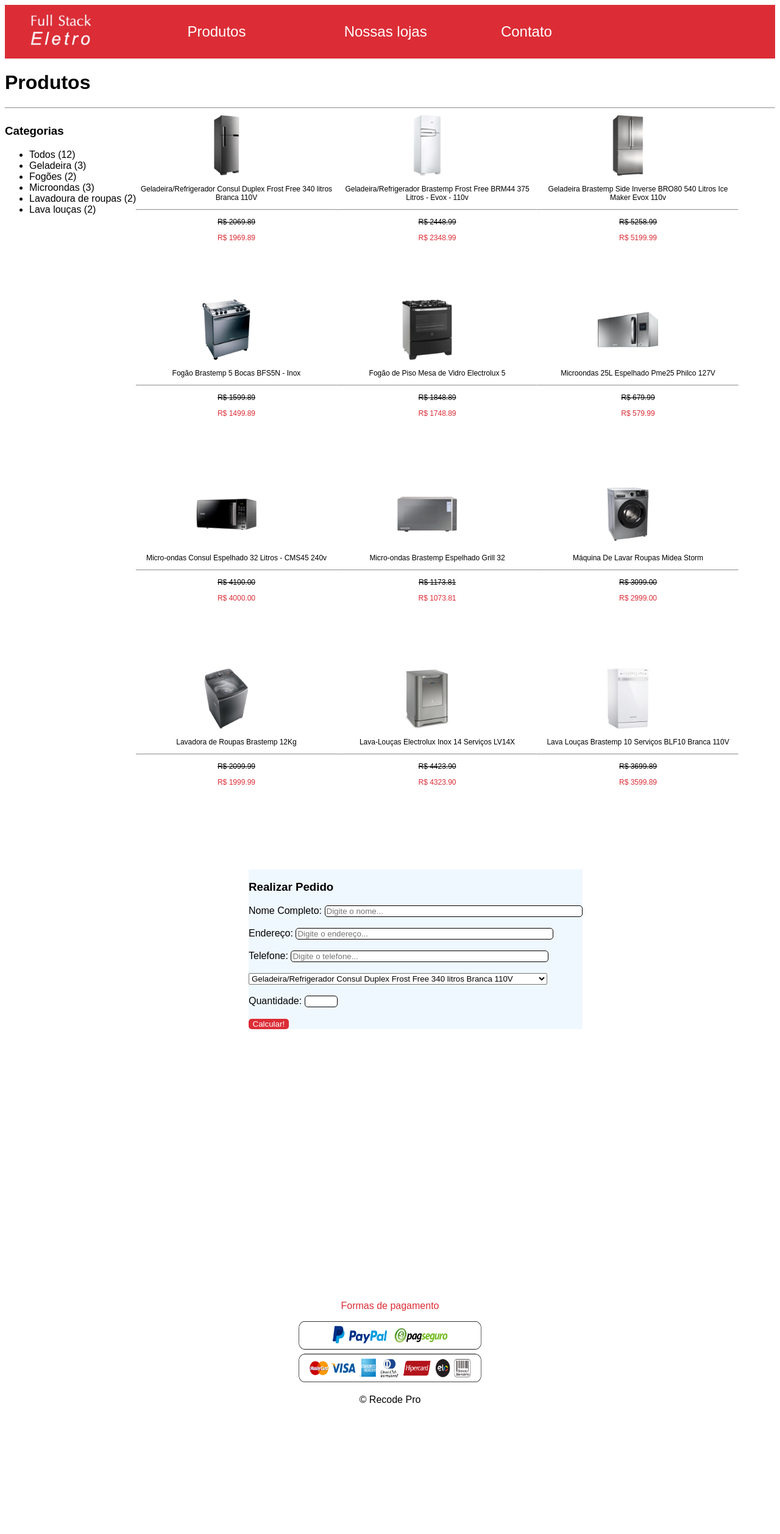
After one commit to gil-son/fullstackeletro, a PHP site: page /produtos.php in a window 1280 px wide. The commit adds this page. Shown: the whole page at 61% size. Run offline with PHP 8.4, Linux system fonts and the light colour scheme; data comes from the database, SQL or seed files in the repository; both versions use the stored data as it was before the commit.

Commit message:
version 3.0 Implementacao do PHP

```diff
--- /dev/null
+++ b/conexao.php
@@ -0,0 +1,16 @@
+<?php
+    $servername = "localhost";
+    $username="root";
+    $password="38013051Q!1qqqqqqq";
+    $database = "fseletro";
+
+    // Criando conexao
+    $conn = mysqli_connect($servername,$username,$password,$database);
+
+    // Verificando a conexão
+    if(!$conn){
+        die("A conexão ao BD falhou:".mysqli_connect_error());
+    }
+
+
+?>
--- a/css/estilo.css
+++ b/css/estilo.css
@@ -127,6 +127,17 @@
 }
 
 
+.formulario-pedido {
+    background: aliceblue;
+    display: block;
+    float: left;
+    margin: 0px 0px 0px 400px;
+}
+
+
+
+
+
 /* Página Contatos*/
 
 section.contatos {
@@ -149,9 +160,12 @@
 
 }
 
+.comentarios {
+    margin: 100px;
+}
 
 button#Enviar {
-    width: 10%;
+    width: 12%;
     background-color: #DC2D36;
     color: #fff;
     border: none;
--- /dev/null
+++ b/menu.html
@@ -0,0 +1,16 @@
+<nav class="menu">
+    <li>
+        <ul>
+           <a href="index.php"><img width="100px"  src="img/fullstackEletro.png" alt="Full Stack Eletro"></a>
+        </ul>
+       <ul>
+           <a href="produtos.php">Produtos</a>
+       </ul>
+       <ul>
+           <a href="loja.php">Nossas lojas</a>
+       </ul>
+       <ul>
+           <a href="contato.php">Contato</a>
+       </ul>
+   </li>
+</nav>
--- /dev/null
+++ b/produtos.php
@@ -0,0 +1,236 @@
+<?php
+    include_once('conexao.php');
+?>
+
+<!DOCTYPE html>
+<html lang="pt-br">
+<head>
+    <meta charset="UTF-8">
+    <meta name="viewport" content="width=device-width, initial-scale=1.0">
+    <title>Produtos - Full Stack Eletro</title>
+    <link rel="stylesheet" type="text/css" href="css/estilo.css" />
+    <script src="js/index.js"></script>
+</head>
+<body>
+     <!-- início Menu -->
+        <?php include_once('menu.html') ?>
+    <!-- Fim Menu -->
+
+    <main>
+        <header>
+            <h1>Produtos</h1>
+        </header>
+        <hr>
+            <!-- Categorias-->
+            <section class="categorias">
+                <h3>Categorias</h3>
+                    <ul>
+                        <li onclick="exibirCategoria('todos');">Todos (12)</li>
+                        <li onclick="exibirCategoria('geladeira');">Geladeira (3)</li>
+                        <li onclick="exibirCategoria('fogao');">Fogões (2)</li>
+                        <li onclick="exibirCategoria('microondas');">Microondas (3)</li>
+                        <li onclick="exibirCategoria('lavadoura');">Lavadoura de roupas (2)</li>
+                        <li onclick="exibirCategoria('lavaLoucas');">Lava louças (2)</li>
+                    </ul>
+            </section>
+             <!-- Produtos-->
+            <div class="produtos">
+
+                <?php
+                    $sql = "select * from produto";
+                    $result = $conn->query($sql);
+                    if($result->num_rows > 0){
+                        while($rows = $result->fetch_assoc()){
+
+                ?>
+                    <div class="box_produto" id="<?php echo $rows['categoria'];?>" >
+                        <img src="<?php echo $rows['imagem'];?>"  width="30%" onmouseover="destaque(this);" onmouseout="destaque(this);"> <!-- Passa o elemento como objeto-->
+                        <br>
+                        <p class="descricao"><?php echo $rows['descricao'];?></p>
+                        <hr>
+                        <p class="descricao"><strike>R$ <?php echo $rows['preco'];?></strike></p>
+                        <p class="preco">R$ <?php echo $rows['precofinal'];?></p>
+                    </div>
+                <?php
+                        }
+                    }else{
+                        echo "Nenhum produto cadastrado!";
+                    }
+                ?>
+
+            </div>
+
+            <div class="formulario-pedido" id="iformulario-pedido">
+                <h3>Realizar Pedido</h3>
+                <form action="#" method="post">
+                    <label for="nome">Nome Completo:</label>
+                    <input  id="nome" type="text" name="nome" value="" size="50" placeholder="Digite o nome..." required><br><br>
+
+                    <label for="endereco">Endereço:</label>
+                    <input  id="endereco" type="text" name="endereco" value=""  size="50" placeholder="Digite o endereço..." required ><br><br>
+
+                    <label for="telefone">Telefone:</label>
+                    <input  id="telefone" type="text" name="telefone" value=""  size="50" placeholder="Digite o telefone..." required><br><br>
+
+
+
+                    <select id="inome_produto" name="nome_produto" onchange="quantidadeProduto();">
+                        <optgroup label="Geladeira/Refrigerador">
+                            <option value="Geladeira/Refrigerador Consul Duplex Frost Free 340 litros Branca 110V">Geladeira/Refrigerador Consul Duplex Frost Free 340 litros Branca 110V</option>
+                            <option value="Geladeira/Refrigerador Brastemp Frost Free BRM44 375 Litros - Evox - 110v">Geladeira/Refrigerador Brastemp Frost Free BRM44 375 Litros - Evox - 110v</option>
+                            <option value="Geladeira Brastemp Side Inverse BRO80 540 Litros Ice Maker Evox 110v">Geladeira Brastemp Side Inverse BRO80 540 Litros Ice Maker Evox 110v</option>
+                        </optgroup>
+                        <optgroup label="Fogão">
+                            <option value="Fogão Brastemp 5 Bocas BFS5N - Inox">Fogão Brastemp 5 Bocas BFS5N - Inox</option>
+                            <option value="Fogão de Piso Mesa de Vidro Electrolux 5">Fogão de Piso Mesa de Vidro Electrolux 5</option>
+                        </optgroup>
+                        <optgroup label="Micro-ondas">
+                            <option value="Microondas 25L Espelhado Pme25 Philco 127V">Microondas 25L Espelhado Pme25 Philco 127V</option>
+                            <option value="Micro-ondas Consul Espelhado 32 Litros - CMS45 240v">Micro-ondas Consul Espelhado 32 Litros - CMS45 240v</option>
+                            <option value="Micro-ondas Brastemp Espelhado Grill 32">Micro-ondas Brastemp Espelhado Grill 32</option>
+                        </optgroup>
+                        <optgroup label="Máquina/Lavadoura de Roupas">
+                            <option value="Máquina De Lavar Roupas Midea Storm">Máquina De Lavar Roupas Midea Storm</option>
+                            <option value="Lavadora de Roupas Brastemp 12Kg">Lavadora de Roupas Brastemp 12Kg</option>
+                        <optgroup label="Lava-Louças">
+                            <option value="Lava-Louças Electrolux Inox 14 Serviços LV14X">Lava-Louças Electrolux Inox 14 Serviços LV14X</option>
+                            <option value="Lava Louças Brastemp 10 Serviços BLF10 Branca 110V">Lava Louças Brastemp 10 Serviços BLF10 Branca 110V</option>
+                    </select><br><br>
+
+                    <label for="quantidade">Quantidade:</label>
+                    <input type="number" min="1" max="10" id="quantidade" name="quantidade" value="" required><br><br>
+
+                    <!-- <label for="valor_unitario">Valor Unitário:</label>
+                    <input id="valor_unitario" type="text" id="valor_unitario" name="valor_unitario" value="" disabled><br><br>
+
+                    <label for="valor_total">Valor Total:</label>
+                    <input id="valor_total" type="text" id="valor_total" name="valor_total" value="" disabled><br><br> -->
+
+                    <button id="Enviar" type="submit" value="Confirmar" >Calcular!</button>
+                </form>
+
+                <div>
+                    <?php
+
+                        // $sqlproduto = $conn->query("select * from produto");
+                        // $resultado =  mysqli_fetch_all($sqlproduto);
+                        // echo '<pre>';
+                        // print_r($resultado);
+                        // echo '</pre>';
+                        // $i = 0;
+                        // for($i = 0; $i<12; $i++){
+                        //     echo '<pre>';
+                        //             print_r($resultado[$i][2]);
+                        //     echo '</pre>';
+                        // }
+                        //$resultado = $conn->query($sqlproduto);
+
+                        if(isset($_POST['nome']) && isset($_POST['endereco']) && isset($_POST['telefone']) && isset($_POST['nome_produto']) && isset($_POST['quantidade'])){
+                            $nome = $_POST['nome'];
+                            $endereco = $_POST['endereco'];
+                            $telefone = $_POST['telefone'];
+                            $nome_produto = $_POST['nome_produto'];
+                            $quantidade = $_POST['quantidade'];
+
+
+
+                                if(isset($_POST['nome_produto']) && $quantidade > 0){
+                                    $sql_valor_produto = $conn->query("select preco from produto where descricao = '$nome_produto'");
+                                    $resultado =  mysqli_fetch_all($sql_valor_produto);
+
+                                    $valor_unitario = $resultado[0][0];
+
+                                    // echo '<pre>';
+                                    //       print_r($resultado);
+                                    // echo '<pre>';
+
+                                    $valor_total = $quantidade * $valor_unitario;
+
+
+                                    echo "Nome: $nome <br/>".
+                                    "Endereço: $endereco <br/>" .
+                                    "Telefone: $telefone <br/>" .
+                                    "Nome Produto: $nome_produto <br/>" .
+                                    "Quantidade: $quantidade <br/>" .
+                                    "Valor Unitário: $valor_unitario <br/>" .
+                                    "Valor Total: $valor_total <br/>";
+
+
+                    ?>
+                                    <form action="" methodo="post">
+
+                                        <button id="Enviar" type="submit" value="Confirmar" >Finalizar</button>
+                                    </form>
+
+                                    <?php
+
+
+
+                                        $inserir = "insert into pedido(nome_cliente, endereco, telefone, nome_produto, valor_unitario, quantidade, valor_total)
+                                                                 values('$nome','$endereco','$telefone','$nome_produto','$valor_unitario','$quantidade','$valor_total')";
+
+                                        $resultado = $conn->query($inserir);
+
+                                        // mysqli_query ($conn, $inserir);
+
+                                        if($resultado){
+
+
+                                            $sql_num_pedido = $conn->query("select num_pedido from pedido where nome_cliente = '$nome' and telefone = '$telefone'");
+                                            $sql_conta_pedido = $conn->query("SELECT COUNT(num_pedido) FROM pedido;");
+
+                                            $resultado =  mysqli_fetch_all($sql_num_pedido);
+                                            $conta_pedido = mysqli_fetch_all($sql_conta_pedido);
+
+
+                                            $i = 1;
+                                            $num_pedido = $conta_pedido[0][0];
+
+
+                                            // echo '<pre>';
+                                            //        print_r($resultado);
+                                            // echo '<pre>';
+
+                                            echo "Compra Realizada com Sucesso!" . "<br/>";
+                                            echo "Número do Pedido: $num_pedido";
+
+
+                                        }else{
+                                            echo "Erro ao realizar a compra!";
+                                        }
+
+                                   ?>
+
+                    <?php
+
+
+                                }else{
+                                    echo "Dados inválidos";
+                                }
+
+                        }
+
+                    ?>
+                </div>
+            </div>
+
+
+
+
+
+
+
+
+        <br><br><br><br><br><br>
+        <br><br><br><br><br><br>
+
+        <br><br><br>
+    </main>
+    <footer id="rodape">
+        <p id="formas_pagamento">Formas de pagamento</p>
+            <img width="300" height="100" src="img/formasPagamento.png" alt="Formas de Pagamento">
+        <p>&copy; Recode Pro</p>
+    </footer>
+
+</body>
+</html>
```
Also changed, not shown: bd/pedido.sql (+0 -49 lines), bd/produto.sql (+1 -58 lines), contato.php (added, +89 -0 lines), index.php (added, +34 -0 lines), js/index.js (+31 -0 lines), loja.php (added, +58 -0 lines).
